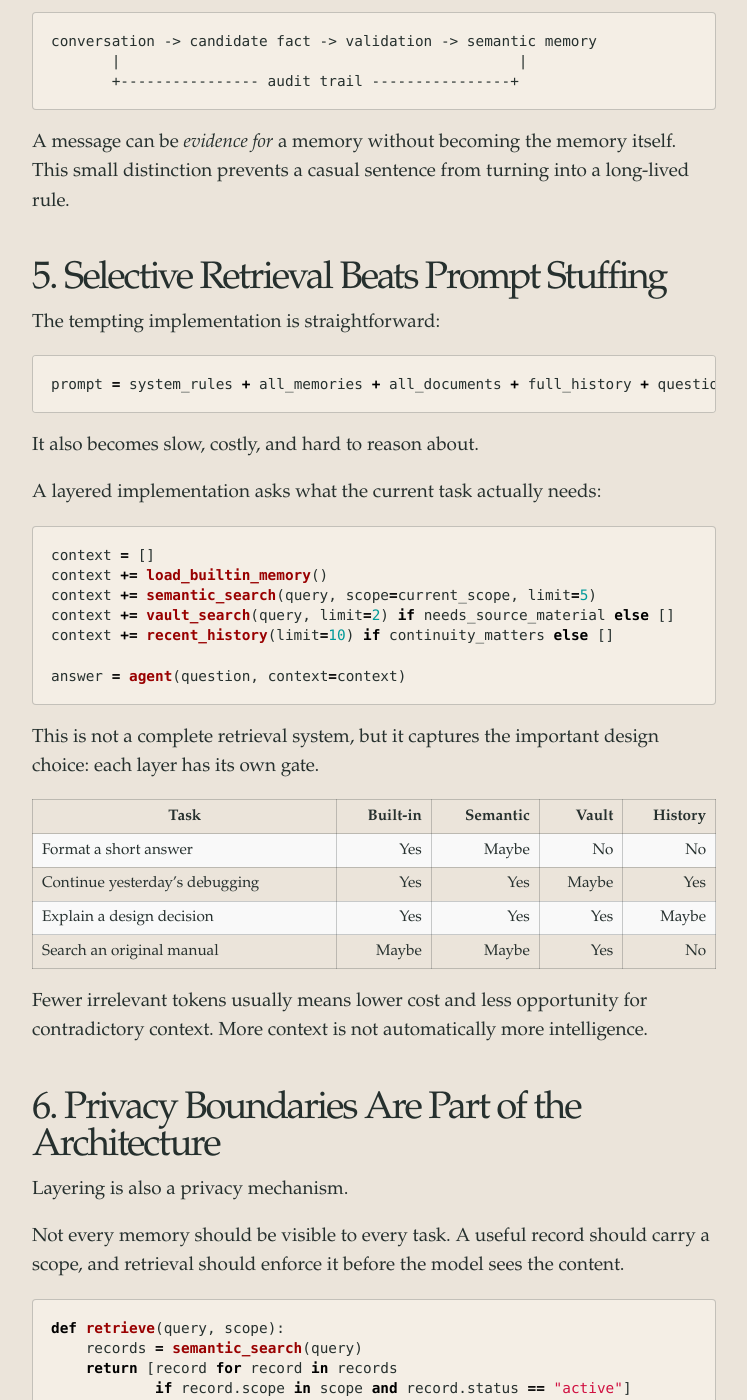
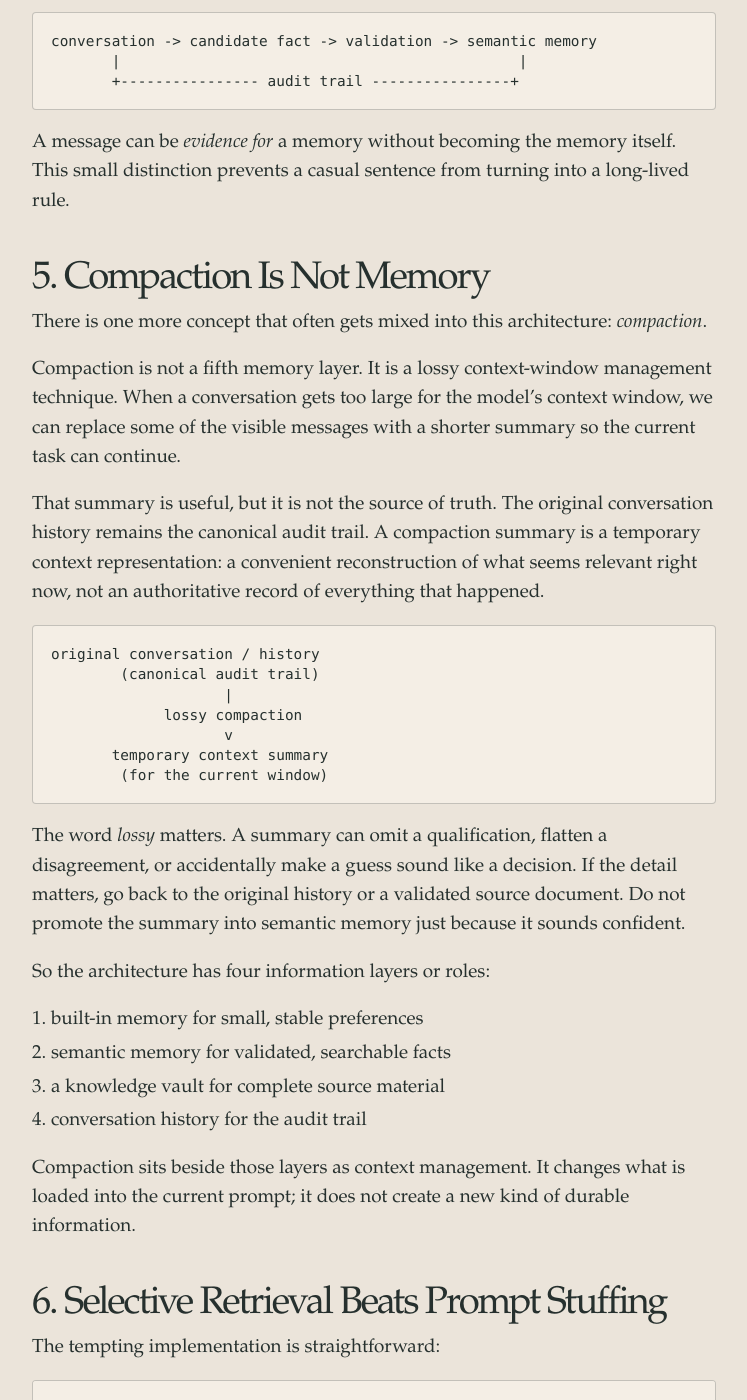
Before and after one commit to nyelonong/nyelonong.github.io, a Jekyll site: the page built from _posts/2026-08-28-layered-agent-memory.markdown, in a window 1280 px wide and 1400 px high, scrolled down 5764 px. Shown: the whole window, without its empty margins (266-1013 px from the left). Built offline with Jekyll 4.4.1, drawn with Linux system fonts in a browser that asks for light colours; some of the changed text lies outside the part shown.

Commit message:
docs: clarify compaction is not memory

````diff
--- a/_posts/2026-08-28-layered-agent-memory.markdown
+++ b/_posts/2026-08-28-layered-agent-memory.markdown
@@ -196,7 +196,36 @@ conversation -> candidate fact -> validation -> semantic memory
 
 A message can be *evidence for* a memory without becoming the memory itself. This small distinction prevents a casual sentence from turning into a long-lived rule.
 
-# 5. Selective Retrieval Beats Prompt Stuffing
+# 5. Compaction Is Not Memory
+
+There is one more concept that often gets mixed into this architecture: *compaction*.
+
+Compaction is not a fifth memory layer. It is a lossy context-window management technique. When a conversation gets too large for the model's context window, we can replace some of the visible messages with a shorter summary so the current task can continue.
+
+That summary is useful, but it is not the source of truth. The original conversation history remains the canonical audit trail. A compaction summary is a temporary context representation: a convenient reconstruction of what seems relevant right now, not an authoritative record of everything that happened.
+
+```text
+original conversation / history
+        (canonical audit trail)
+                    |
+             lossy compaction
+                    v
+       temporary context summary
+        (for the current window)
+```
+
+The word *lossy* matters. A summary can omit a qualification, flatten a disagreement, or accidentally make a guess sound like a decision. If the detail matters, go back to the original history or a validated source document. Do not promote the summary into semantic memory just because it sounds confident.
+
+So the architecture has four information layers or roles:
+
+1. built-in memory for small, stable preferences
+2. semantic memory for validated, searchable facts
+3. a knowledge vault for complete source material
+4. conversation history for the audit trail
+
+Compaction sits beside those layers as context management. It changes what is loaded into the current prompt; it does not create a new kind of durable information.
+
+# 6. Selective Retrieval Beats Prompt Stuffing
 
 The tempting implementation is straightforward:
 
````
Also changed, not shown: other parts of _posts/2026-08-28-layered-agent-memory.markdown (+3 -3 lines).
